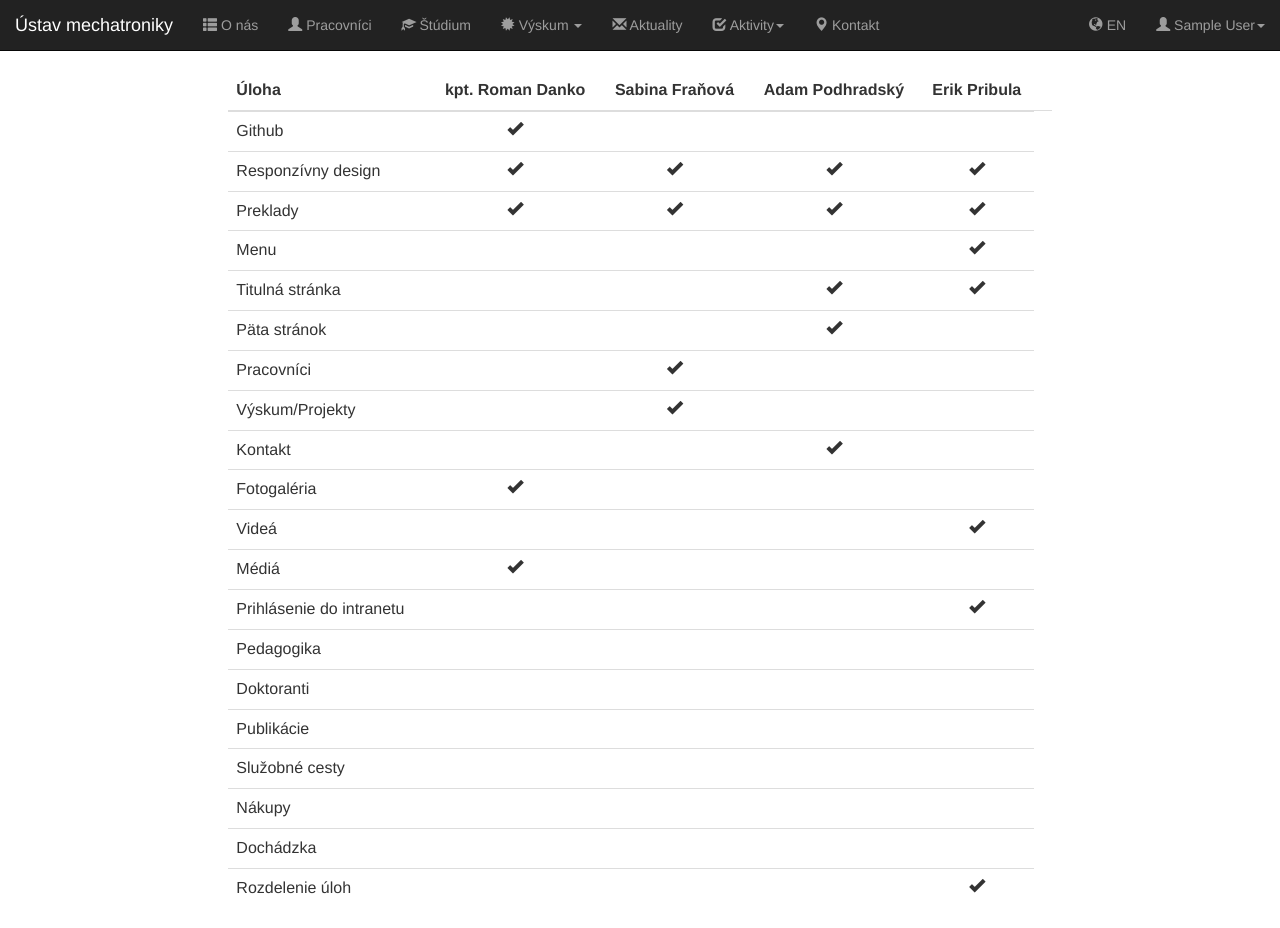
After one commit to elcomtik/WebTech2, a PHP site: page /rozdelenie_uloh.php in a window 1280 px wide. The commit adds this page. Run offline with PHP 8.4, Linux system fonts and the light colour scheme; the visitor is signed in with stand-in values (Sample User, id 1).

```diff
--- a/lang/lang.sk.php
+++ b/lang/lang.sk.php
@@ -26,7 +26,7 @@ $lang = array(
     'navbar.our_websites' => "Naše tématické web stránky",
     'navbar.electromobility' => "Elektromobilita",
     'navbar.contact' => "Kontakt",
-    'navbar.login' => "Prihlásene",
+    'navbar.login' => "Prihlásenie",
     'navbar.lang_change' => "EN",
     'navbar.logout' => "Odhlásenie",
     'lang_link' => "?lang=en",
--- a/menu.php
+++ b/menu.php
@@ -87,7 +87,7 @@
                     echo "<li><a href=\"intranet_logout.php\">Sluožbné cesty</a></li>";
                     echo "<li><a href=\"intranet_logout.php\">Nákupy</a></li>";
                     echo "<li><a href=\"intranet_logout.php\">Dochádzka</a></li>";
-                    echo "<li><a href=\"intranet_logout.php\">Rozdelenie úloh</a></li>";
+                    echo "<li><a href=\"rozdelenie_uloh.php\">Rozdelenie úloh</a></li>";
                     echo "<li role=\"separator\" class=\"divider\"></li>";
                     echo "<li><a href=\"intranet_logout.php\"><span class='glyphicon glyphicon-log-out'></span> " . $lang['navbar.logout'] . "</a></li>";
                     echo "</ul></li>";
--- /dev/null
+++ b/rozdelenie_uloh.php
@@ -0,0 +1,183 @@
+<?php
+/**
+ * Created by PhpStorm.
+ * User: eentox
+ * Date: 5/13/17
+ * Time: 1:00 PM
+ */
+include_once 'session.php';
+if (!isset($_SESSION['name'])) {
+    header('location: index.php');
+}
+?>
+<head>
+    <?php
+    include_once 'includes.php';
+    ?>
+</head>
+<body>
+<?php
+include_once 'menu.php';
+?>
+
+<div class="container-fluid col-lg-8 col-lg-offset-2">
+    <table class="table table-responsive">
+        <thead>
+        <tr>
+            <th>Úloha</th>
+            <th class="text-center">kpt. Roman Danko</th>
+            <th class="text-center">Sabina Fraňová</th>
+            <th class="text-center">Adam Podhradský</th>
+            <th class="text-center">Erik Pribula</th>
+        </tr>
+        </thead>
+        <tbody>
+        <tr>
+            <td>Github</td>
+            <td class="text-center"><span class="glyphicon glyphicon-ok"></span></td>
+            <td></td>
+            <td></td>
+            <td></td>
+            <td></td>
+        </tr>
+        <tr>
+            <td>Responzívny design</td>
+            <td class="text-center"><span class="glyphicon glyphicon-ok"></span></td>
+            <td class="text-center"><span class="glyphicon glyphicon-ok"></span></td>
+            <td class="text-center"><span class="glyphicon glyphicon-ok"></span></td>
+            <td class="text-center"><span class="glyphicon glyphicon-ok"></span></td>
+        </tr>
+        <tr>
+            <td>Preklady</td>
+            <td class="text-center"><span class="glyphicon glyphicon-ok"></span></td>
+            <td class="text-center"><span class="glyphicon glyphicon-ok"></span></td>
+            <td class="text-center"><span class="glyphicon glyphicon-ok"></span></td>
+            <td class="text-center"><span class="glyphicon glyphicon-ok"></span></td>
+        </tr>
+        <tr>
+            <td>Menu</td>
+            <td></td>
+            <td></td>
+            <td></td>
+            <td class="text-center"><span class="glyphicon glyphicon-ok"></span></td>
+        </tr>
+        <tr>
+            <td>Titulná stránka</td>
+            <td></td>
+            <td></td>
+            <td class="text-center"><span class="glyphicon glyphicon-ok"></span></td>
+            <td class="text-center"><span class="glyphicon glyphicon-ok"></span></td>
+        </tr>
+        <tr>
+            <td>Päta stránok</td>
+            <td></td>
+            <td></td>
+            <td class="text-center"><span class="glyphicon glyphicon-ok"></span></td>
+            <td></td>
+        </tr>
+        <tr>
+            <td>Pracovníci</td>
+            <td></td>
+            <td class="text-center"><span class="glyphicon glyphicon-ok"></span></td>
+            <td></td>
+            <td></td>
+        </tr>
+        <tr>
+            <td>Výskum/Projekty</td>
+            <td></td>
+            <td class="text-center"><span class="glyphicon glyphicon-ok"></span></td>
+            <td></td>
+            <td></td>
+        </tr>
+        <tr>
+            <td>Kontakt</td>
+            <td></td>
+            <td></td>
+            <td class="text-center"><span class="glyphicon glyphicon-ok"></span></td>
+            <td></td>
+        </tr>
+        <tr>
+            <td>Fotogaléria</td>
+            <td class="text-center"><span class="glyphicon glyphicon-ok"></span></td>
+            <td></td>
+            <td></td>
+            <td></td>
+        </tr>
+        <tr>
+            <td>Videá</td>
+            <td></td>
+            <td></td>
+            <td></td>
+            <td class="text-center"><span class="glyphicon glyphicon-ok"></span></td>
+        </tr>
+        <tr>
+            <td>Médiá</td>
+            <td class="text-center"><span class="glyphicon glyphicon-ok"></span></td>
+            <td></td>
+            <td></td>
+            <td></td>
+        </tr>
+        <tr>
+            <td>Prihlásenie do intranetu</td>
+            <td></td>
+            <td></td>
+            <td></td>
+            <td class="text-center"><span class="glyphicon glyphicon-ok"></span></td>
+        </tr>
+        <tr>
+            <td>Pedagogika</td>
+            <td></td>
+            <td></td>
+            <td></td>
+            <td></td>
+        </tr>
+        <tr>
+            <td>Doktoranti</td>
+            <td></td>
+            <td></td>
+            <td></td>
+            <td></td>
+        </tr>
+        <tr>
+            <td>Publikácie</td>
+            <td></td>
+            <td></td>
+            <td></td>
+            <td></td>
+        </tr>
+        <tr>
+            <td>Služobné cesty</td>
+            <td></td>
+            <td></td>
+            <td></td>
+            <td></td>
+        </tr>
+        <tr>
+            <td>Nákupy</td>
+            <td></td>
+            <td></td>
+            <td></td>
+            <td></td>
+        </tr>
+        <tr>
+            <td>Dochádzka</td>
+            <td></td>
+            <td></td>
+            <td></td>
+            <td></td>
+        </tr>
+        <tr>
+            <td>Rozdelenie úloh</td>
+            <td></td>
+            <td></td>
+            <td></td>
+            <td class="text-center"><span class="glyphicon glyphicon-ok"></span></td>
+        </tr>
+
+
+        </tbody>
+
+
+    </table>
+</div>
+</body>
```
Also changed, not shown: intranet_login.php (+22 -23 lines).
